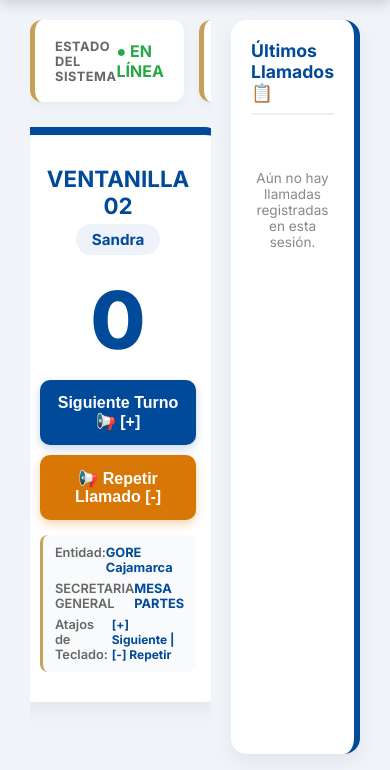
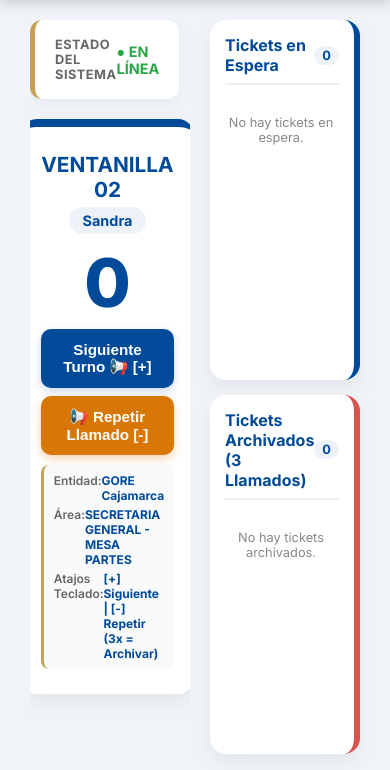
Before and after one commit to Arloi1/sistema-turnos-gore, a Flask app: page /control in a window 390 px wide. Shown: the part 74-844 px from the top of the page. Run offline with Flask 3, Linux system fonts and the light colour scheme.

Commit message:
Refactor control panel layout and styles
Updated layout and styles for control panel, improved responsiveness and added new features for ticket management.

```diff
--- a/templates/control.html
+++ b/templates/control.html
@@ -55,7 +55,7 @@
             width: 100%;
             box-sizing: border-box;
             display: grid;
-            grid-template-columns: 2.5fr 1fr;
+            grid-template-columns: 2.2fr 1.2fr;
             gap: 20px;
             overflow: hidden;
         }
@@ -91,11 +91,11 @@
         .panel-operador-wrapper {
             display: flex;
             justify-content: center;
-            margin-top: 10px;
+            margin-top: 5px;
         }
         .card {
             background: white;
-            padding: 30px 25px;
+            padding: 25px 20px;
             border-radius: 16px;
             box-shadow: 0 8px 20px rgba(0,0,0,0.06);
             text-align: center;
@@ -112,7 +112,7 @@
         .card h3 {
             color: var(--azul-gore);
             margin: 0 0 5px 0;
-            font-size: 1.4rem;
+            font-size: 1.3rem;
         }
         .card.preferencial-card h3 {
             color: var(--dorado-gore);
@@ -120,18 +120,18 @@
         .operador-tag {
             background: #eef3f9;
             color: var(--azul-gore);
-            padding: 6px 16px;
+            padding: 5px 14px;
             border-radius: 20px;
-            font-size: 0.95rem;
+            font-size: 0.9rem;
             font-weight: 700;
             display: inline-block;
-            margin-bottom: 15px;
+            margin-bottom: 10px;
         }
         .turno-actual {
-            font-size: 5rem;
+            font-size: 4.2rem;
             font-weight: 800;
             color: var(--azul-gore);
-            margin: 10px 0;
+            margin: 5px 0;
             line-height: 1;
         }
         .card.preferencial-card .turno-actual {
@@ -141,15 +141,15 @@
             background: var(--azul-gore);
             color: white;
             border: none;
-            padding: 14px;
-            font-size: 1rem;
+            padding: 12px;
+            font-size: 0.95rem;
             font-weight: bold;
             border-radius: 10px;
             cursor: pointer;
             width: 100%;
             transition: background 0.2s, transform 0.1s;
             box-shadow: 0 4px 10px rgba(0,74,153,0.2);
-            margin-top: 10px;
+            margin-top: 8px;
         }
         button:hover {
             background: var(--azul-oscuro);
@@ -176,18 +176,18 @@
         .info-institucional {
             background: #f8fafc;
             border-radius: 8px;
-            padding: 10px 12px;
-            margin-top: 15px;
+            padding: 8px 10px;
+            margin-top: 10px;
             display: flex;
             flex-direction: column;
-            gap: 6px;
+            gap: 4px;
             border-left: 3px solid var(--dorado-gore);
             text-align: left;
         }
         .info-row {
             display: flex;
             justify-content: space-between;
-            font-size: 0.8rem;
+            font-size: 0.75rem;
         }
         .info-row span:first-child {
             color: #666;
@@ -201,41 +201,77 @@
         .columna-lateral {
             display: flex;
             flex-direction: column;
-            gap: 20px;
+            gap: 15px;
             height: calc(100vh - 110px);
         }
         .panel-lateral {
             background: white;
             border-radius: 16px;
-            padding: 20px;
+            padding: 15px;
             box-shadow: 0 8px 20px rgba(0,0,0,0.06);
             display: flex;
             flex-direction: column;
             flex: 1;
-            border-right: 6px solid var(--azul-gore);
             overflow: hidden;
         }
+        .panel-lateral.espera { border-right: 6px solid var(--azul-gore); }
+        .panel-lateral.archivados { border-right: 6px solid #d9534f; }
+
         .panel-lateral h4 {
             color: var(--azul-gore);
             margin-top: 0;
-            font-size: 1.1rem;
+            font-size: 1rem;
             border-bottom: 2px solid #eee;
-            padding-bottom: 10px;
-            margin-bottom: 15px;
+            padding-bottom: 8px;
+            margin-bottom: 10px;
+            display: flex;
+            justify-content: space-between;
+            align-items: center;
         }
-        .historial-llamadas {
+        .badge-contador {
+            background: #eef3f9;
+            color: var(--azul-gore);
+            padding: 2px 8px;
+            border-radius: 10px;
+            font-size: 0.8rem;
+        }
+        .lista-scroll {
             flex: 1;
             overflow-y: auto;
             display: flex;
             flex-direction: column;
-            gap: 10px;
+            gap: 8px;
+            padding-right: 2px;
+        }
+        .item-cola {
+            background: #f8fafc;
+            padding: 8px 12px;
+            border-radius: 8px;
+            border-left: 4px solid var(--azul-gore);
+            font-size: 0.85rem;
+            display: flex;
+            justify-content: space-between;
+            align-items: center;
+            font-weight: 600;
+        }
+        .item-archivado {
+            background: #fff5f5;
+            padding: 8px 12px;
+            border-radius: 8px;
+            border-left: 4px solid #d9534f;
+            font-size: 0.85rem;
+            display: flex;
+            justify-content: space-between;
+            align-items: center;
+            color: #c53030;
+            font-weight: 600;
         }
         .item-historial {
             background: #f8fafc;
-            padding: 10px 12px;
+            padding: 8px 10px;
             border-radius: 8px;
             border-left: 4px solid var(--dorado-gore);
-            font-size: 0.85rem;
+            font-size: 0.8rem;
             display: flex;
             justify-content: space-between;
             align-items: center;
@@ -257,11 +293,11 @@
             <div class="stats-bar">
                 <div class="stat-card">
                     <span>ESTADO DEL SISTEMA</span>
-                    <strong style="color: #28a745; font-size: 1rem;">● EN LÍNEA</strong>
+                    <strong style="color: #28a745; font-size: 0.9rem;">● EN LÍNEA</strong>
                 </div>
                 <div class="stat-card">
                     <span>PANTALLA EXTERNA</span>
-                    <button onclick="window.open('/pantalla', '_blank')" style="padding: 6px 12px; font-size: 0.85rem; width: auto; margin: 0;">Abrir TV 📺</button>
+                    <button onclick="window.open('/pantalla', '_blank')" style="padding: 5px 10px; font-size: 0.8rem; width: auto; margin: 0;">Abrir TV 📺</button>
                 </div>
             </div>
 
@@ -273,20 +309,19 @@
                         <div id="display-turno" class="turno-actual">0</div>
                     </div>
                     <div>
-                        <div id="botones-accion">
-                        </div>
+                        <div id="botones-accion"></div>
                         <div class="info-institucional">
                             <div class="info-row">
                                 <span>Entidad:</span>
                                 <span>GORE Cajamarca</span>
                             </div>
                             <div class="info-row">
-                                <span>SECRETARIA GENERAL</span>
-                                <span>MESA PARTES</span>
+                                <span>Área:</span>
+                                <span>SECRETARIA GENERAL - MESA PARTES</span>
                             </div>
                             <div class="info-row">
-                                <span>Atajos de Teclado:</span>
-                                <span style="color: var(--azul-gore); font-size: 0.75rem;">[+] Siguiente | [-] Repetir</span>
+                                <span>Atajos Teclado:</span>
+                                <span style="color: var(--azul-gore);">[+] Siguiente | [-] Repetir (3x = Archivar)</span>
                             </div>
                         </div>
                     </div>
@@ -295,12 +330,19 @@
         </div>
 
         <div class="columna-lateral">
-            <div class="panel-lateral">
-                <h4>Últimos Llamados 📋</h4>
-                <div id="lista-historial" class="historial-llamadas">
-                    <div style="color: #888; text-align: center; margin-top: 40px; font-size: 0.85rem;">
-                        Aún no hay llamadas registradas en esta sesión.
-                    </div>
+            <!-- Barra 1: Cola en Espera -->
+            <div class="panel-lateral espera">
+                <h4>Tickets en Espera <span id="contador-espera" class="badge-contador">0</span></h4>
+                <div id="lista-espera" class="lista-scroll">
+                    <div style="color: #888; text-align: center; margin-top: 20px; font-size: 0.8rem;">No hay tickets en espera.</div>
+                </div>
+            </div>
+
+            <!-- Barra 2: Tickets Archivados / No atendidos -->
+            <div class="panel-lateral archivados">
+                <h4>Tickets Archivados (3 Llamados) <span id="contador-archivados" class="badge-contador">0</span></h4>
+                <div id="lista-archivados" class="lista-scroll">
+                    <div style="color: #888; text-align: center; margin-top: 20px; font-size: 0.8rem;">No hay tickets archivados.</div>
                 </div>
             </div>
         </div>
@@ -309,7 +351,6 @@
     <script>
         const operadorActual = "{{ operador|default('Sandra') }}";
 
-        // CONFIGURACIÓN: Yajaira=Ventanilla 01, Sandra=Ventanilla 02, Jhoe=Ventanilla 03
         const datosConfig = {
             "Yajaira": { ventanilla: "Ventanilla 01", preferencial: false },
             "Sandra": { ventanilla: "Ventanilla 02", preferencial: false },
@@ -346,21 +387,50 @@
         setInterval(actualizarReloj, 1000);
         actualizarReloj();
 
-        function registrarActividad(ventanilla, turno, esPreferencial) {
-            let contenedor = document.getElementById('lista-historial');
-            if (contenedor.innerHTML.includes("Aún no hay llamadas")) {
-                contenedor.innerHTML = "";
-            }
+        // Sincronizar datos de colas, turnos y archivados con el backend
+        function actualizarDatosPanel() {
+            fetch('/obtener_estado_colas?ventanilla=' + encodeURIComponent(config.ventanilla))
+                .then(r => r.json())
+                .then(data => {
+                    // Actualizar turno actual en pantalla si aplica
+                    if (data.turno_actual) {
+                        let el = document.getElementById('display-turno');
+                        if (el && data.turno_actual > 0) el.innerText = data.turno_actual;
+                    }
 
-            let horaActual = new Date().toLocaleTimeString('es-ES', {hour: '2-digit', minute:'2-digit', second:'2-digit'});
-            let badgePref = esPreferencial ? ' <span style="color: #c5a059; font-weight: bold;">(🌟 Preferencial)</span>' : '';
-            let itemHtml = `
-                <div class="item-historial">
-                    <div><strong>${ventanilla} (${operadorActual})</strong> &rarr; Turno #${turno}${badgePref}</div>
-                    <span style="color: #666; font-size: 0.75rem;">${horaActual}</span>
-                </div>
-            `;
-            contenedor.insertAdjacentHTML('afterbegin', itemHtml);
+                    // Renderizar Cola de Espera
+                    let contenedorEspera = document.getElementById('lista-espera');
+                    let badgeEspera = document.getElementById('contador-espera');
+                    if (data.cola_espera && data.cola_espera.length > 0) {
+                        badgeEspera.innerText = data.cola_espera.length;
+                        contenedorEspera.innerHTML = data.cola_espera.map(t => `
+                            <div class="item-cola">
+                                <span>Ticket #${t}</span>
+                                <span style="font-size:0.75rem; color:#666;">En espera</span>
+                            </div>
+                        `).join('');
+                    } else {
+                        badgeEspera.innerText = "0";
+                        contenedorEspera.innerHTML = `<div style="color: #888; text-align: center; margin-top: 20px; font-size: 0.8rem;">No hay tickets en espera.</div>`;
+                    }
+
+                    // Renderizar Cola de Archivados (No atendidos tras 3 llamados)
+                    let contenedorArchivados = document.getElementById('lista-archivados');
+                    let badgeArchivados = document.getElementById('contador-archivados');
+                    if (data.cola_archivados && data.cola_archivados.length > 0) {
+                        badgeArchivados.innerText = data.cola_archivados.length;
+                        contenedorArchivados.innerHTML = data.cola_archivados.map(t => `
+                            <div class="item-archivado">
+                                <span>Ticket #${t}</span>
+                                <span style="font-size:0.75rem; background:#fee2e2; padding:2px 6px; border-radius:4px;">Archivado (3x)</span>
+                            </div>
+                        `).join('');
+                    } else {
+                        badgeArchivados.innerText = "0";
+                        contenedorArchivados.innerHTML = `<div style="color: #888; text-align: center; margin-top: 20px; font-size: 0.8rem;">No hay tickets archivados.</div>`;
+                    }
+                })
+                .catch(err => console.error("Error sincronizando colas:", err));
         }
 
         function llamarSiguiente(ventanilla, tipo = 'normal') {
@@ -371,71 +441,56 @@
             .then(data => {
                 if (data.status === 'ok') {
                     let el = document.getElementById('display-turno');
-                    if (el) {
-                        el.innerText = data.turno;
-                    }
-                    registrarActividad(data.ventanilla, data.turno, data.es_preferencial);
+                    if (el) el.innerText = data.turno;
+                    actualizarDatosPanel();
                 } else if (data.status === 'vacio') {
                     alert("No hay ciudadanos en espera.");
                 } else {
                     alert("Error: " + (data.mensaje || "Desconocido"));
                 }
             })
-            .catch(error => {
-                console.error("Error en la petición:", error);
-                alert("Error de conexión con el servidor.");
-            });
+            .catch(error => console.error("Error en la petición:", error));
         }
 
-      function repetirTurno(ventanilla) {
+        function repetirTurno(ventanilla) {
             fetch(`/repetir_turno/${encodeURIComponent(ventanilla)}`, {
                 method: 'POST'
             })
             .then(async r => {
                 const data = await r.json();
                 if (r.ok && data.status === "ok") {
-                    console.log("Turno repetido con éxito: " + data.turno);
-                    // Opcional: puedes hacer parpadear el número en pantalla para dar feedback visual
                     let el = document.getElementById('display-turno');
                     if (el) {
                         el.style.transform = "scale(1.1)";
                         setTimeout(() => el.style.transform = "scale(1)", 200);
                     }
+                    if (data.archivado) {
+                        alert("El ticket alcanzó los 3 llamados y se ha archivado automáticamente. Pasando al siguiente.");
+                    }
+                    actualizarDatosPanel();
                 } else {
                     alert("Aviso: " + (data.mensaje || "No hay ningún turno activo para repetir en esta ventanilla."));
                 }
             })
-            .catch(error => {
-                console.error("Error al repetir:", error);
-                alert("Error de conexión al intentar repetir el turno con el servidor.");
-            });
+            .catch(error => console.error("Error al repetir:", error));
         }
-        // --- ATAJOS DE TECLADO (+ y -) ---
+
+        // Atajos de teclado (+ y -)
         document.addEventListener('keydown', function(event) {
             if (event.target.tagName === 'INPUT' || event.target.tagName === 'TEXTAREA') return;
 
-            // Teclas Plus (+) o NumpadAdd (+), o el signo más directo
-            if (event.key === '+' || event.code === 'NumpidAdd' || event.key === '=') {
+            if (event.key === '+' || event.code === 'NumpadAdd' || event.key === '=') {
                 event.preventDefault();
                 llamarSiguiente(config.ventanilla, 'normal');
-            }
-            // Teclas Minus (-) o NumpadSubtract (-)
-            else if (event.key === '-' || event.code === 'NumpadSubtract' || event.key === '_') {
+            } else if (event.key === '-' || event.code === 'NumpadSubtract' || event.key === '_') {
                 event.preventDefault();
                 repetirTurno(config.ventanilla);
             }
         });
 
         window.onload = function() {
-            fetch('/obtener_todos_los_turnos')
-                .then(r => r.json())
-                .then(data => {
-                    let turno = data[config.ventanilla];
-                    let el = document.getElementById('display-turno');
-                    if (el && turno > 0) {
-                        el.innerText = turno;
-                    }
-                });
+            actualizarDatosPanel();
+            setInterval(actualizarDatosPanel, 2000); // Sincronización continua de colas
         };
     </script>
 </body>
```
